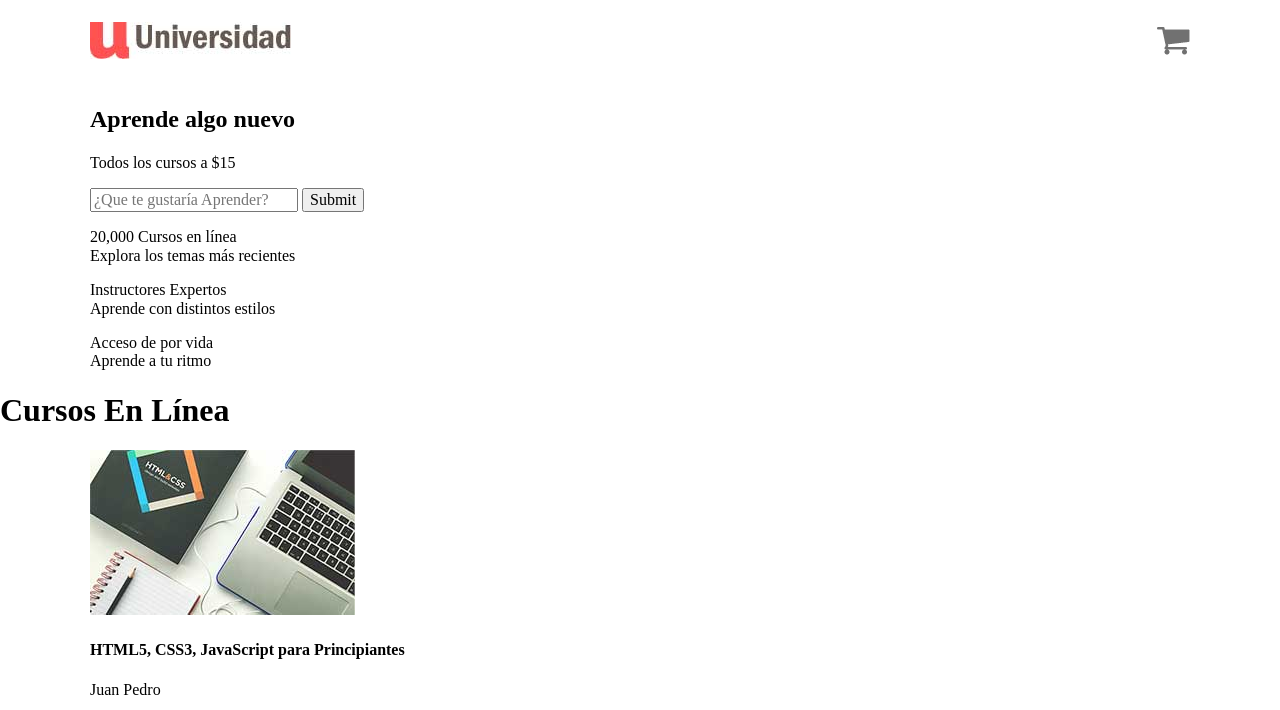
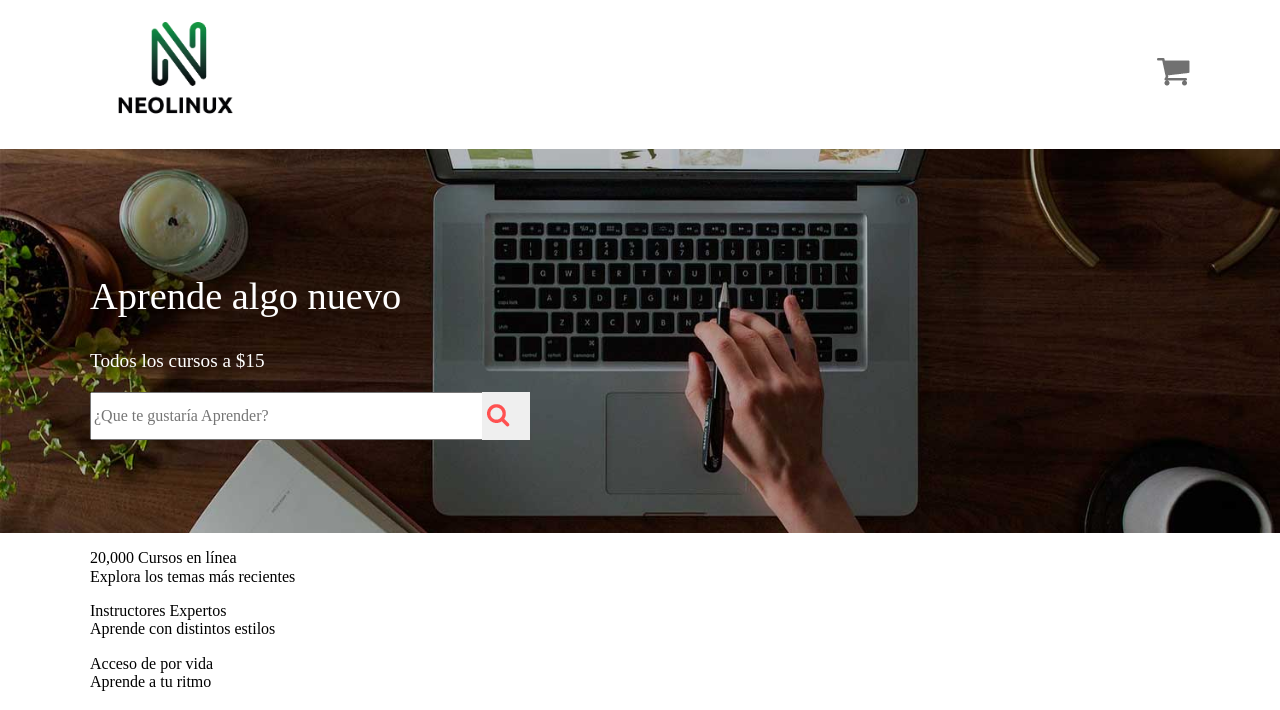
Before and after one commit to mateocgomez/learningdev, a website: page index.html in a window 1280 px wide. Shown: the top 710 px of the page. Drawn offline with nearby package versions, Linux system fonts and the light colour scheme.

Commit message:
Cambios en header y banner

```diff
--- a/index.html
+++ b/index.html
@@ -14,7 +14,7 @@
 <body>
     <header id="header" class="header contenedor">
         <div class="logo">
-            <img src="img/logo.jpg" id="logo">
+            <img src="img/logo.png" class="logo--img">
         </div>
         <div class="carrito-compras">
             <img src="img/cart.png" class="img-carrito">
--- /dev/null
+++ b/scss/_mixins.scss
@@ -0,0 +1,21 @@
+//Botones
+@mixin boton($color) {
+    background-color: $color;
+    padding: .5rem 1rem;
+    margin-top: 1rem;
+    display: block;
+    color: white !important;
+    text-align: center;
+    text-decoration: none;
+    text-transform: uppercase;
+}
+
+@mixin box-sizing($box-model) {
+    box-sizing: $box-model;
+}
+
+@mixin background-imagen($imagen) {
+    background-image: url($imagen);
+    background-repeat: no-repeat;
+    background-position: center center;
+}
--- /dev/null
+++ b/scss/_variables.scss
@@ -0,0 +1,4 @@
+$principal: #33c3f0;
+$secundario: #741d51;
+$terciario: #e44e52;
+$gris: #f2f2f2;
--- a/scss/app.scss
+++ b/scss/app.scss
@@ -1,7 +1,15 @@
-// Variables
-//colores
-$principal: #33c3f0;
-$gris: #e1e1e1;
+@import 'variables';
+@import 'mixins';
+html {
+    @include box-sizing(border-box);
+}
+
+*,
+*:after,
+*:before {
+    @include box-sizing(inherit);
+}
+
 .contenedor {
     max-width: 1100px;
     margin: 0 auto;
@@ -20,6 +28,10 @@ $gris: #e1e1e1;
     }
 }
 
+.logo--img {
+    height: 100px;
+}
+
 .carrito-compras {
     position: relative;
     &:hover .contenido {
@@ -33,13 +45,46 @@ $gris: #e1e1e1;
             max-width: 150px;
         }
         .boton {
-            background-color: $principal;
-            padding: .5rem 1rem;
-            margin-top: 1rem;
-            display: block;
-            color: white !important;
-            text-align: center;
-            text-decoration: none;
+            @include boton($principal);
         }
     }
 }
+
+.hero {
+    min-height: 24rem;
+    background-size: cover;
+    color: #ffffff;
+    display: flex;
+    align-items: center;
+    @include background-imagen("../img/hero.jpg");
+    .contenido-hero {
+        flex: 1;
+        h2 {
+            font-weight: 400;
+            font-size: 2.4rem;
+        }
+        p {
+            font-size: 1.2rem;
+        }
+        form {
+            position: relative;
+            width: 40%;
+            input[type="submit"] {
+                position: absolute;
+                right: 0;
+                top: 0;
+                @include background-imagen("../img/lupa.png");
+                width: 3rem;
+                height: 3rem;
+                display: block;
+                text-indent: -9999px;
+                border: none;
+                cursor: pointer;
+            }
+            input[type="text"] {
+                width: 100%;
+                height: 3rem;
+            }
+        }
+    }
+}
```
Also changed, not shown: css/app.css, img/logo.jpg (deleted), img/logo.png (added).
